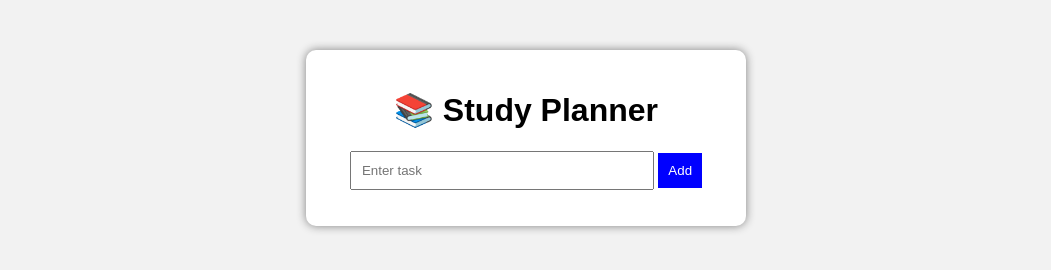
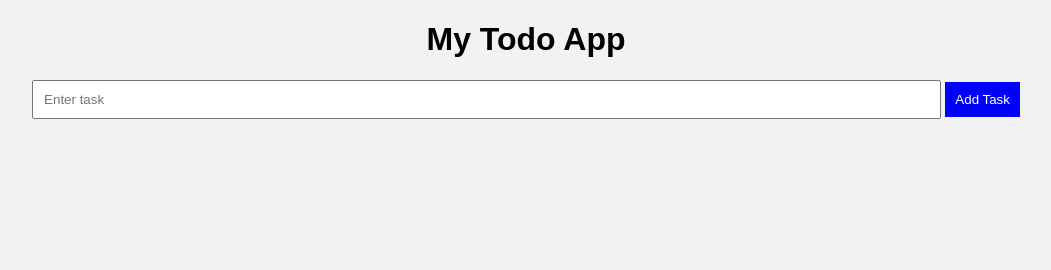
Before and after one commit to abidshahh33830-sketch/abid.github.io, a plain HTML site: page index.html in a window 1280 px wide. Shown: the whole page, without its empty margins (114-1165 px from the left). Drawn offline with Linux system fonts and the light colour scheme.

Commit message:
Update index.html

```diff
--- a/index.html
+++ b/index.html
@@ -1,24 +1,20 @@
 <!DOCTYPE html>
 <html>
 <head>
-    <title>Study Planner</title>
+    <title>My Todo App</title>
     <link rel="stylesheet" href="style.css">
 </head>
 
 <body>
 
-<div class="container">
-
-    <h1>📚 Study Planner</h1>
+    <h1>My Todo App</h1>
 
     <input type="text" id="taskInput" placeholder="Enter task">
-    <button onclick="addTask()">Add</button>
+    <button onclick="addTask()">Add Task</button>
 
     <ul id="taskList"></ul>
 
-</div>
-
-<script src="script.js"></script>
+    <script src="script.js"></script>
 
 </body>
 </html>
```
